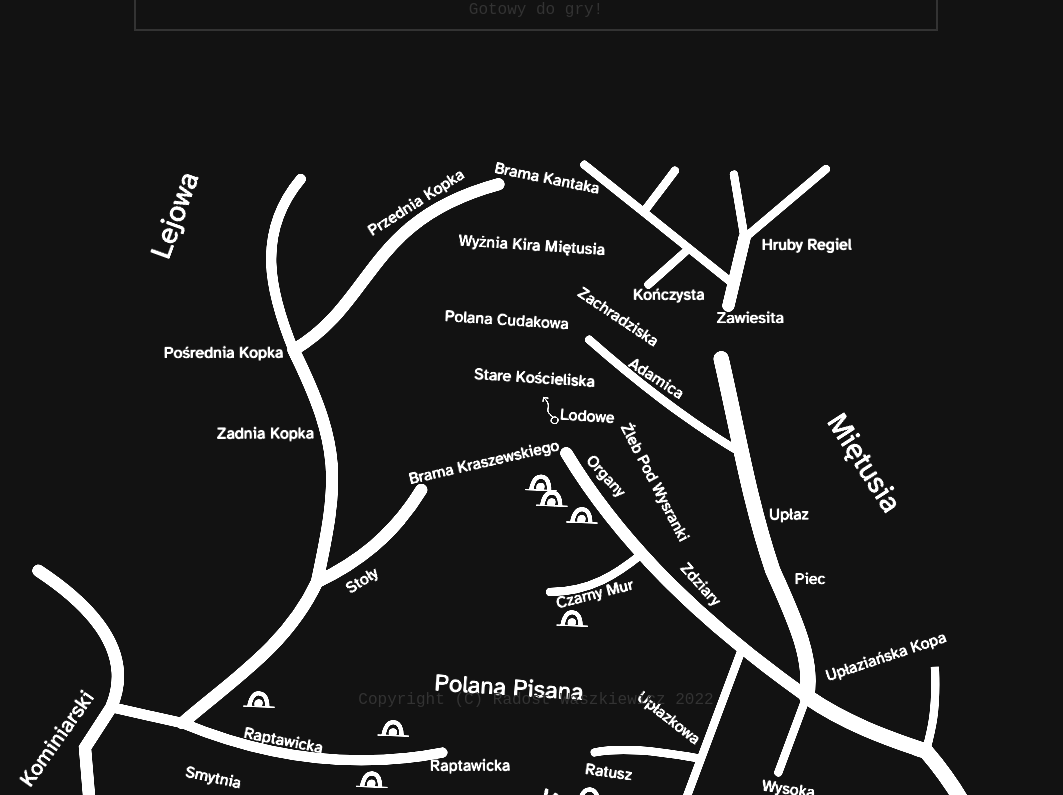
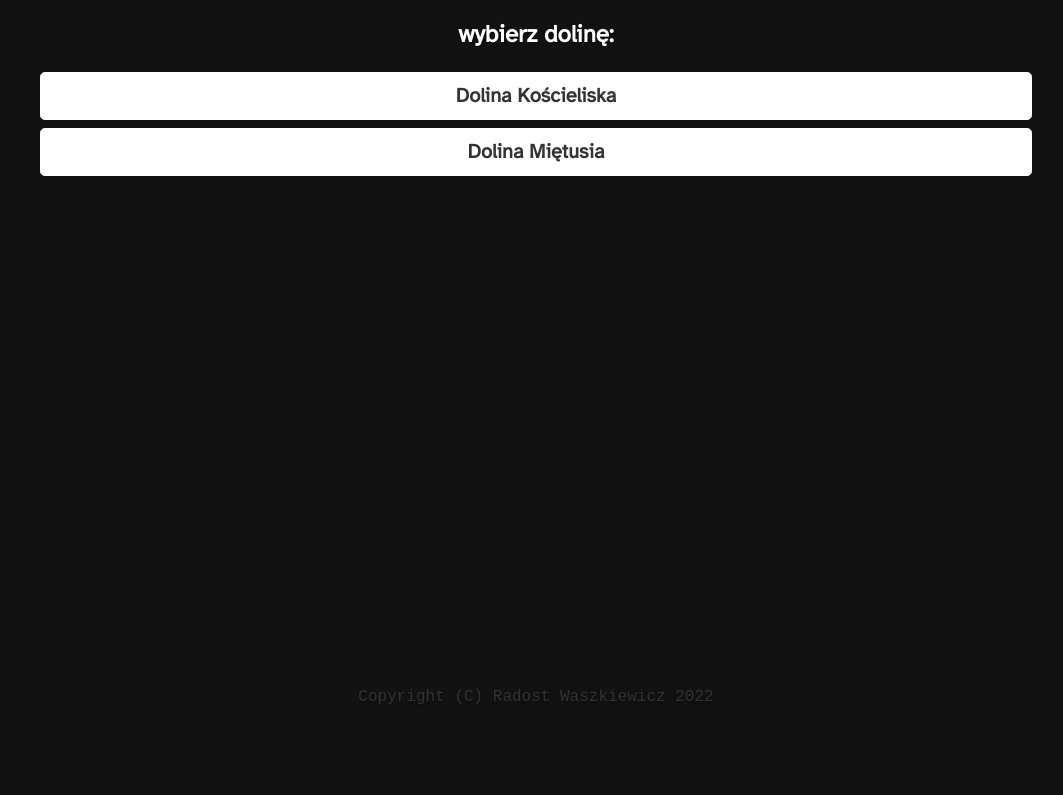
Before and after one commit to RadostW/graniowki, a plain HTML site: page index.html in a window 1280 px wide. Shown: the part 91-886 px from the top of the page, without its empty margins (104-1167 px from the left). After the commit the page ends 800 px from the top, so only its background shows below. Drawn offline with Linux system fonts and the light colour scheme.

Commit message:
Add Dolina Mietusia as training option.

```diff
--- a/css/main.css
+++ b/css/main.css
@@ -1,12 +1,12 @@
 body {
   color: #dadada;
-  background-color:#121212;
+  background-color: #121212;
   font-family: Arial, sans-serif;
 }
 
 .share {
   max-width: 800px;
-  font-family:monospace;
+  font-family: monospace;
   font-size: 1rem;
   color: #333;
   text-align: center;
@@ -28,8 +28,96 @@ body {
   left: 0;
   bottom: 0;
   width: 100%;
-  font-family:monospace;
+  font-family: monospace;
   font-size: 1rem;
   color: #333;
   text-align: center;
 }
+
+.menu_button {
+  font-family: 'Atkinson Hyperlegible';
+  box-sizing: border-box;
+  display: inline-block;
+  line-height: 1.5;
+  text-align: center;
+  text-decoration: none;
+  vertical-align: middle;
+  cursor: pointer;
+  user-select: none;
+  border: 1px solid transparent;
+  transition: color .15s ease-in-out, background-color .15s ease-in-out, border-color .15s ease-in-out, box-shadow .15s ease-in-out;
+  padding: .5rem 1rem;
+  font-size: 1.25rem;
+  border-radius: .3rem;
+  border-color: #fff !important;
+  width: 100% !important;
+  font-weight: 700 !important;
+  background-color: #fff !important;
+  color: #333;
+  text-shadow: none;
+}
+
+.menu_button:hover {
+  background-color: #508050 !important;
+  color: #333 !important;
+  border: 1px solid #333 !important;
+}
+
+.menu_container p {
+  font-size: 1rem;
+  font-weight: 400;
+  line-height: 1.5;
+  font-family: 'Atkinson Hyperlegible';
+  text-shadow: 0 .05rem .1rem rgba(0, 0, 0, .5);
+  text-align: center !important;
+  color: #fff !important;
+  box-sizing: border-box;
+  margin-top: 0;
+  margin-bottom: 0.5em;
+}
+
+.menu_container {
+  font-size: 1rem;
+  font-weight: 400;
+  line-height: 1.5;
+  font-family: 'Atkinson Hyperlegible';
+  text-shadow: 0 .05rem .1rem rgba(0, 0, 0, .5);
+  text-align: center !important;
+  color: #fff !important;
+  box-sizing: border-box;
+  padding-right: 3rem !important;
+  padding-left: 3rem !important;
+}
+
+.menu_body {
+  box-sizing: border-box;
+  margin: 0;
+  font-size: 1rem;
+  font-weight: 400;
+  line-height: 1.5;
+  font-family: 'Atkinson Hyperlegible';
+  display: flex !important;
+  height: 100% !important;
+  text-align: center !important;
+  color: #fff !important;
+  background-color: #121212 !important;
+}
+
+.menu_frame {
+  font-size: 1rem;
+  font-weight: 400;
+  line-height: 1.5;
+  font-family: 'Atkinson Hyperlegible';
+  text-shadow: 0 .05rem .1rem rgba(0, 0, 0, .5);
+  text-align: center !important;
+  color: #fff !important;
+  box-sizing: border-box;
+  display: flex !important;
+  width: 100% !important;
+  height: 100% !important;
+  flex-direction: column !important;
+  margin-right: auto !important;
+  margin-left: auto !important;
+  padding: 1rem !important;
+  max-width: 70em;
+}
--- a/index.html
+++ b/index.html
@@ -1,33 +1,35 @@
-<!DOCTYPE html>
-<html>
+<!doctype html>
+<html lang="en" style="height: 100%!important;">
     <head>
-    <meta name="viewport" content="width=device-width, user-scalable=no">
-    <meta content="text/html;charset=utf-8" http-equiv="Content-Type">
-    <meta content="utf-8" http-equiv="encoding">
-
-    <script src="./js/graniowkator.js" type="text/javascript"></script>
-
+        <meta charset="utf-8">
+        <meta name="author" content="Radost Waszkiewicz">
+        <title>Radost Waszkiewicz · Graniówki</title>
 
         <link href="./css/main.css" rel="stylesheet">
+
         <style>
             @import url('https://fonts.googleapis.com/css2?family=Atkinson+Hyperlegible&display=swap');
         </style>
     </head>
-<body>
+
+    <body class="menu_body">
+        <div class="menu_frame">
             <center>
-    <div>
-    <h1>Dolina Koscieliska</h1>
-    <div id="ready" class="share happyshaking">Gotowy do gry!</div>
+                <div class="menu_container">
+
+                    <h1>Witaj w trenerze graniówek!</h1>
+                    <h2>wybierz dolinę:</h2>
+
+                    <main class="px-5">
+                        <p><a class="menu_button" href="koscieliska.html">Dolina
+                                Kościeliska</a></p>
+                        <p><a class="menu_button" href="mietusia.html">Dolina
+                                Miętusia</a></p>
+
+                        <div class="footer">Copyright (C) Radost Waszkiewicz
+                            2022</div>
                     </div>
-    <div id="board_container" contenteditable="false">
-    <object
-        type="image/svg+xml"
-        data="./koscieliska_biala.svg"
-        onload="this.parentNode.replaceChild(this.contentDocument.documentElement,this);">
-    </object>
+                </center>
             </div>
-
-    <div class="footer">Copyright (C) Radost Waszkiewicz 2022</div>
-    </center>
         </body>
     </html>
```
Also changed, not shown: koscieliska.html (added, +33 -0 lines), mietusia.html (added, +33 -0 lines), mietusia_biala.svg (added). Lines whose indentation alone changed are shown as unchanged.
